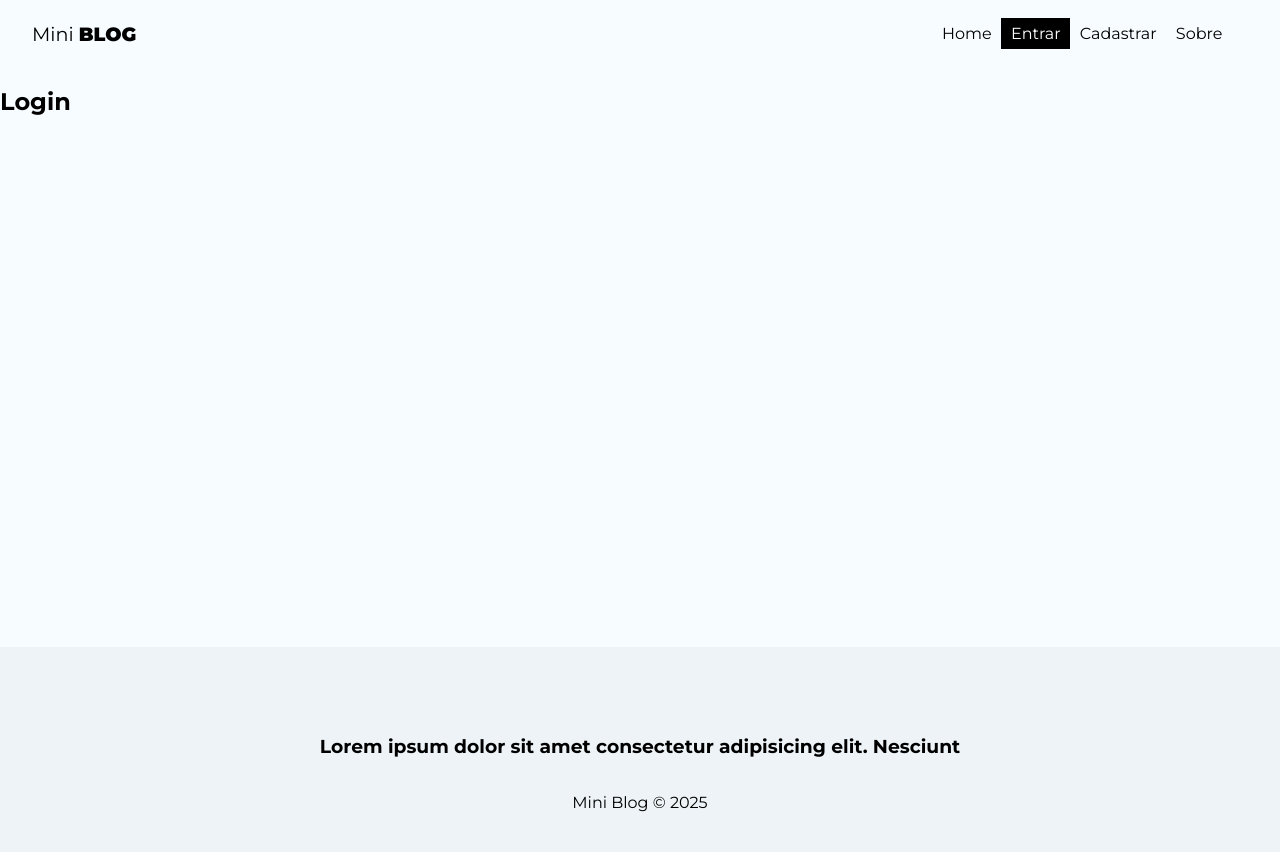
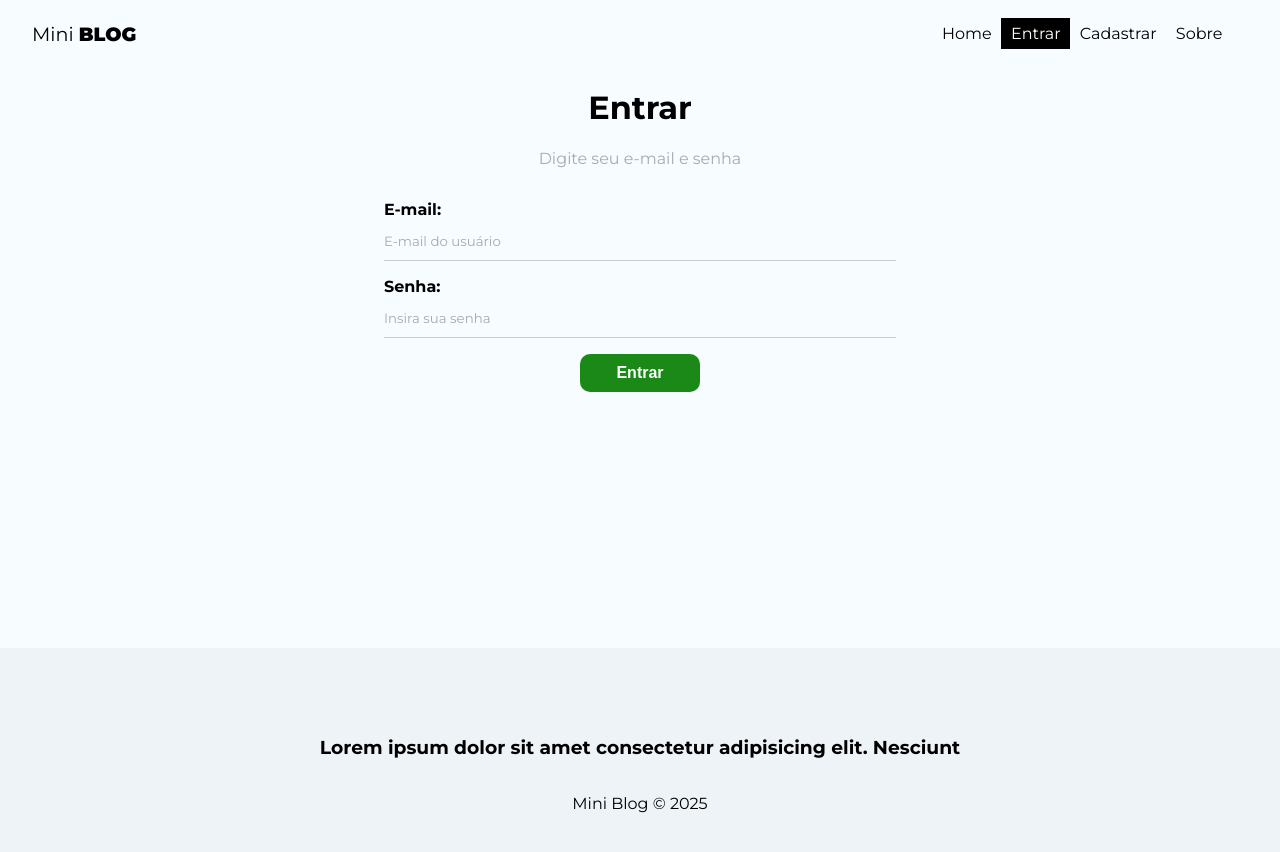
Before and after one commit to WhaleJucs/mini-blog, a React (Vite) app: page /login in a window 1280 px wide. Shown: the top 852 px of the page. Built offline with nearby package versions, Linux system fonts and the light colour scheme; no server answers.

Commit message:
Estruturando página de login

```diff
--- a/src/pages/Login/Login.jsx
+++ b/src/pages/Login/Login.jsx
@@ -1,9 +1,69 @@
 import styles from './Login.module.css'
 
+import { useState, useEffect } from 'react'
+
+import { useAuthentication } from '../../hooks/useAthentication'
+
 const Login = () => {
+
+    const [email, setEmail] = useState('')
+    const [password, setPassword] = useState('')
+    const [error, setError] = useState('')
+
+    const { createUser, error: authError, loading } = useAuthentication()
+
+    const handleSubmit = async (e) => {
+        e.preventDefault()
+        setError('')
+
+        const user = {
+            email,
+            password
+        }
+
+        const res = await createUser(user)
+
+        console.log(res)
+    }
+
+    useEffect(() => {
+        if (authError) {
+            setError(authError)
+        }
+    }, [authError])
+
     return (
-        <div>
-            <h2>Login</h2>
+        <div className={styles.login}>
+            <h1>Entrar</h1>
+            <p>Digite seu e-mail e senha</p>
+            <form onSubmit={handleSubmit}>
+
+                <label>
+                    <span>E-mail:</span>
+                    <input
+                        type="email"
+                        name='email'
+                        required
+                        placeholder='E-mail do usuário'
+                        value={email}
+                        onChange={(e) => setEmail(e.target.value)} />
+                </label>
+
+                <label>
+                    <span>Senha:</span>
+                    <input
+                        type="password"
+                        name='password'
+                        required
+                        placeholder='Insira sua senha'
+                        value={password}
+                        onChange={(e) => setPassword(e.target.value)} />
+                </label>
+
+                {!loading && <button className='btn'>Entrar</button>}
+                {loading && <button className='btn' disabled>Aguarde...</button>}
+                {error && <p className='error'>{error}</p>}
+            </form>
         </div>
     )
 }
--- a/src/pages/Login/Login.module.css
+++ b/src/pages/Login/Login.module.css
@@ -0,0 +1,8 @@
+.login {
+    text-align: center;
+}
+
+.login p {
+    color: #aaa;
+    margin-bottom: 2em;
+}
```
Also changed, not shown: src/pages/Register/Register.jsx (+6 -6 lines).
